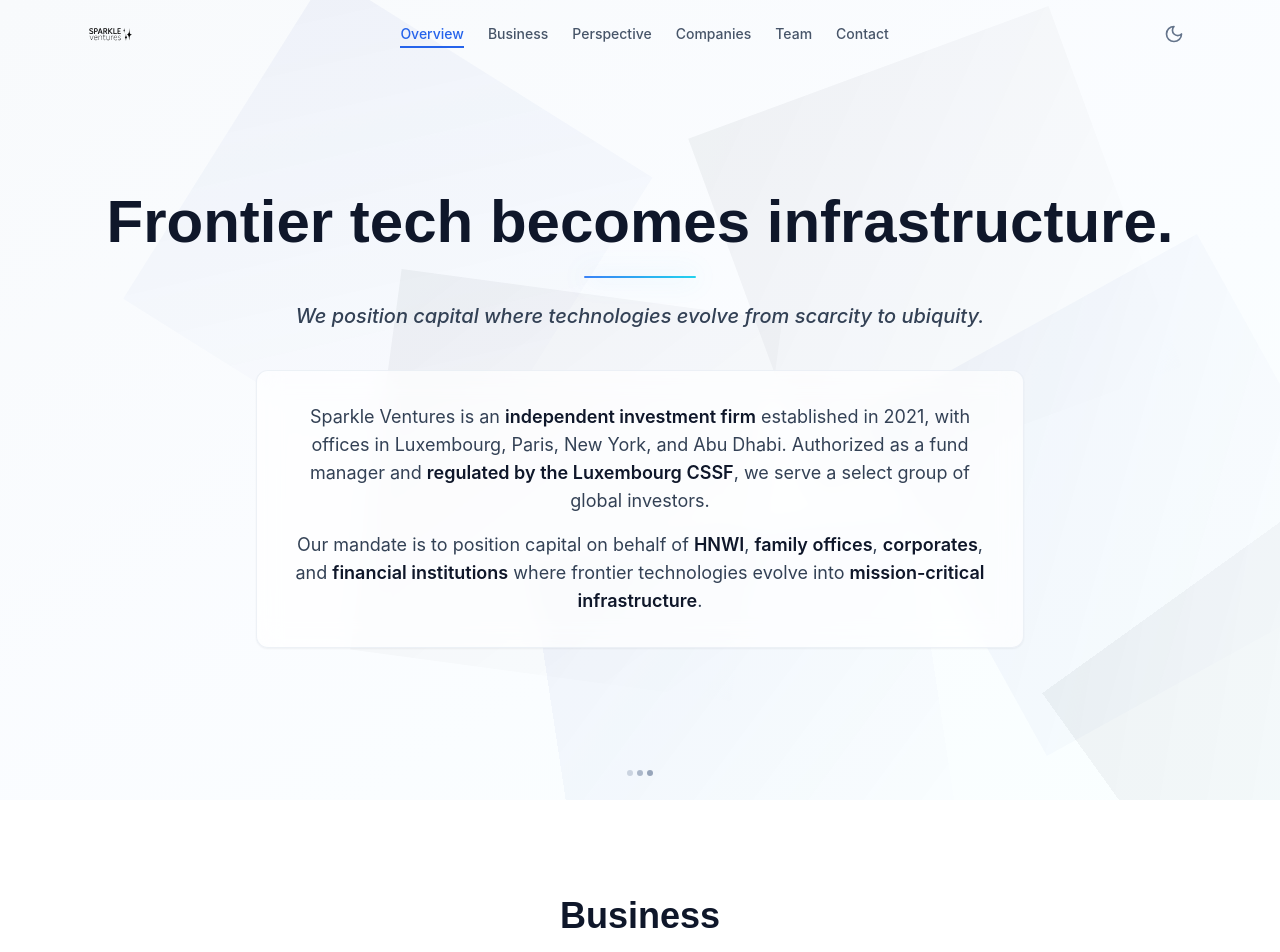
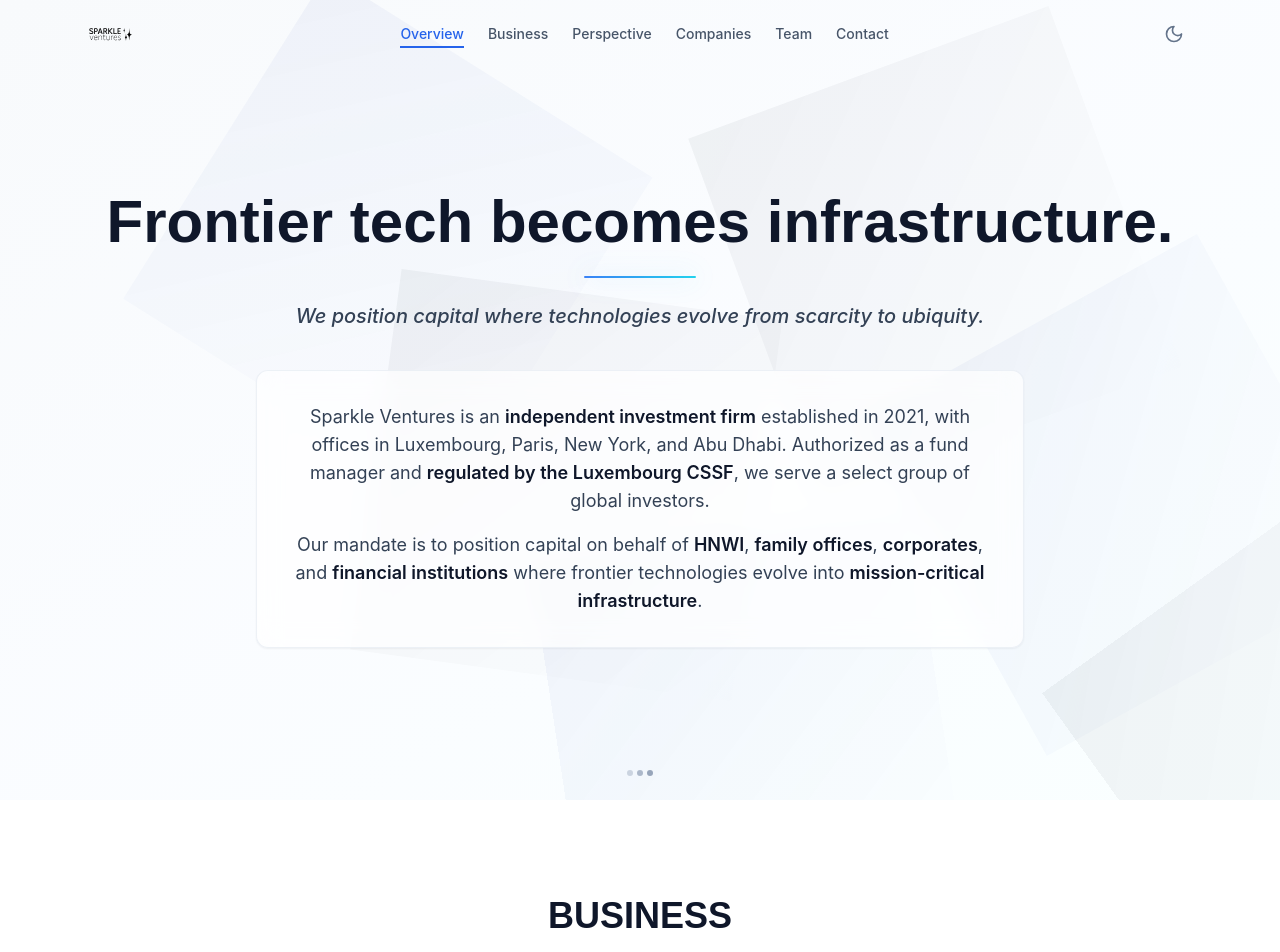
Before and after one commit to thsvc/sparkle-static, a React (Vite) app: page / in a window 1280 px wide. Shown: the top 952 px of the page. Built offline with nearby package versions, Linux system fonts and the light colour scheme.

Commit message:
Update App.jsx

```diff
--- a/src/App.jsx
+++ b/src/App.jsx
@@ -1001,7 +1001,7 @@
       <div className="max-w-6xl mx-auto px-6 text-center">
         {/* Titre section */}
         <h2 className="text-3xl md:text-4xl font-bold font-grotesk text-slate-900 dark:text-white mb-14">
-          Business
+          BUSINESS
         </h2>
 
         {/* Grid des cartes */}
@@ -1168,7 +1168,7 @@
 const TeamSection = () => {
   return (
     <Section id="team">
-      <SectionTitle>Management</SectionTitle>
+      <SectionTitle>TEAM</SectionTitle>
 
       <div className="grid grid-cols-1 sm:grid-cols-2 lg:grid-cols-3 gap-8">
         {teamData.map((member, index) => (
```
